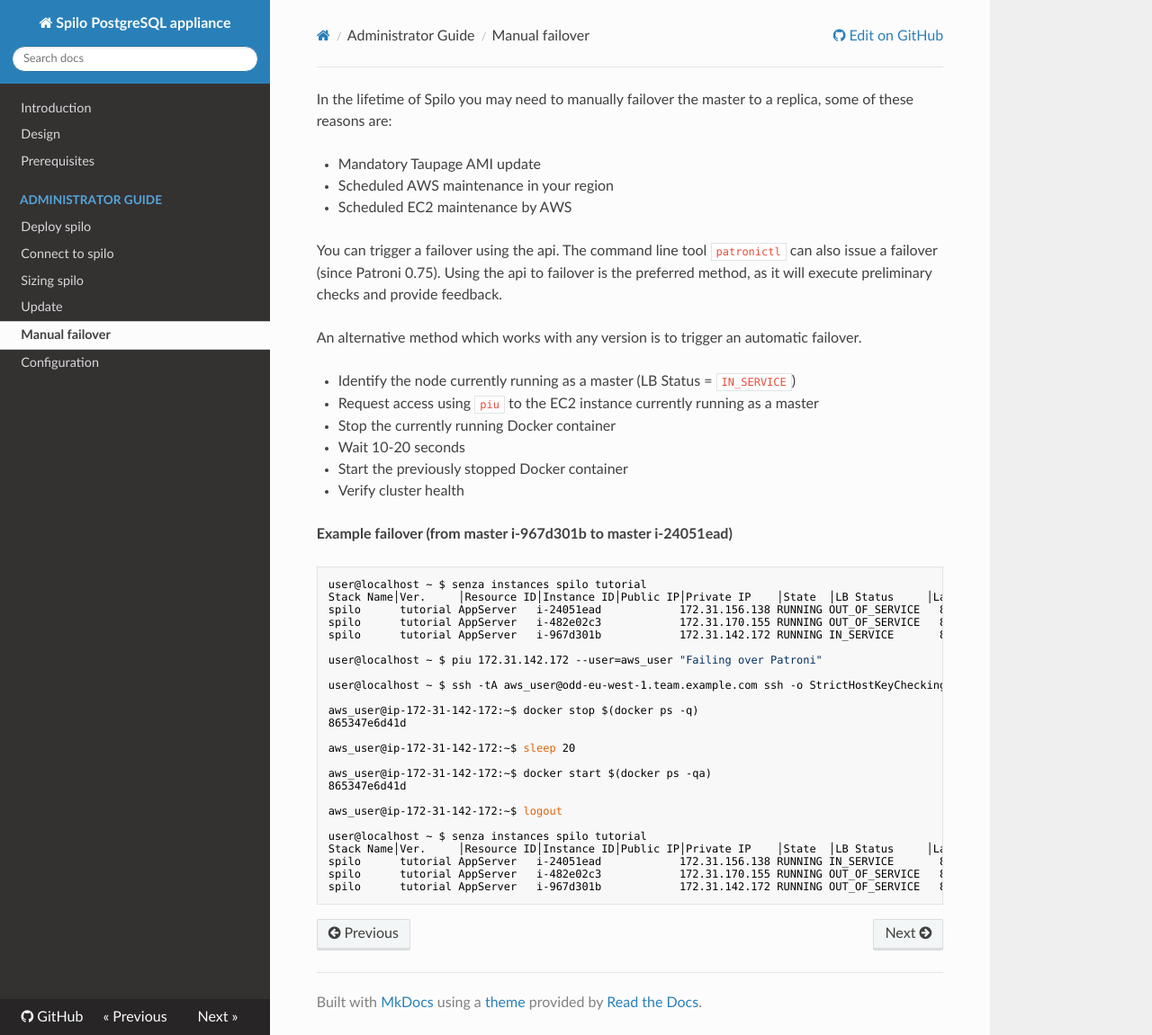
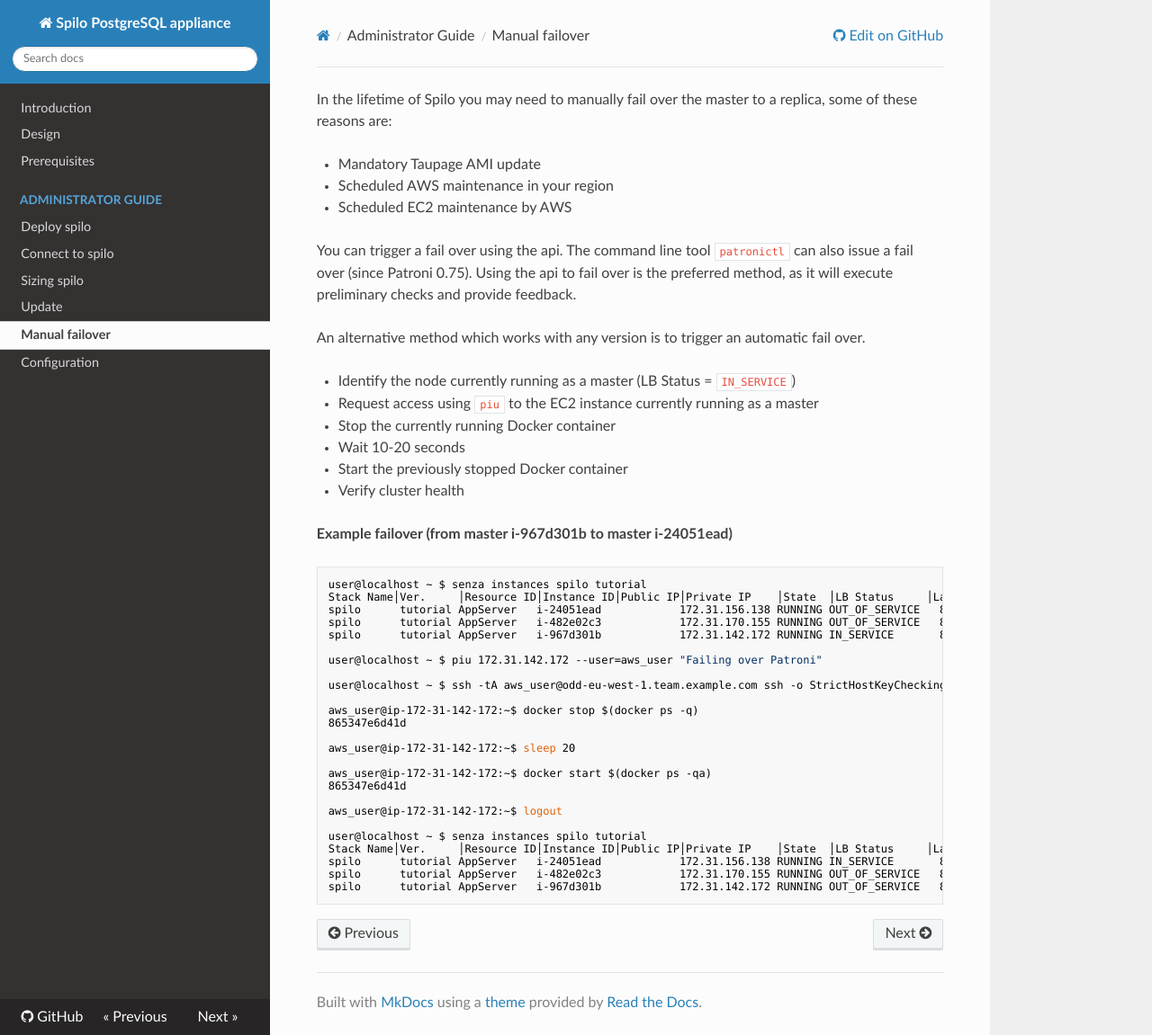
Before and after one commit to zalando/spilo, an MkDocs documentation site: the page built from docs/admin-guide/failover.md, in a window 1280 px wide and 1151 px high. Shown: the whole window at 90% size. Built offline with MkDocs 1.6.1, drawn with Linux system fonts in a browser that asks for light colours; nearby versions of some CDN libraries; old or Windows-style settings are respelled for this version of MkDocs.

Commit message:
Documentation: Spelling fixes

```diff
--- a/docs/admin-guide/failover.md
+++ b/docs/admin-guide/failover.md
@@ -1,14 +1,14 @@
-In the lifetime of Spilo you may need to manually failover the master to a replica, some of
+In the lifetime of Spilo you may need to manually fail over the master to a replica, some of
 these reasons are:
 
 * Mandatory Taupage AMI update
 * Scheduled AWS maintenance in your region
 * Scheduled EC2 maintenance by AWS
 
-You can trigger a failover using the api. The command line tool `patronictl` can also issue a failover (since Patroni 0.75).
-Using the api to failover is the preferred method, as it will execute preliminary checks and provide feedback.
+You can trigger a fail over using the api. The command line tool `patronictl` can also issue a fail over (since Patroni 0.75).
+Using the api to fail over is the preferred method, as it will execute preliminary checks and provide feedback.
 
-An alternative method which works with any version is to trigger an automatic failover.
+An alternative method which works with any version is to trigger an automatic fail over.
 
 * Identify the node currently running as a master (LB Status = `IN_SERVICE`)
 * Request access using `piu` to the EC2 instance currently running as a master
```
Also changed, not shown: docs/admin-guide/deploy.md (deleted, +0 -3 lines), docs/admin-guide/update.md (+4 -4 lines), docs/admin-guide/sizing.md (line endings or trailing spaces).
